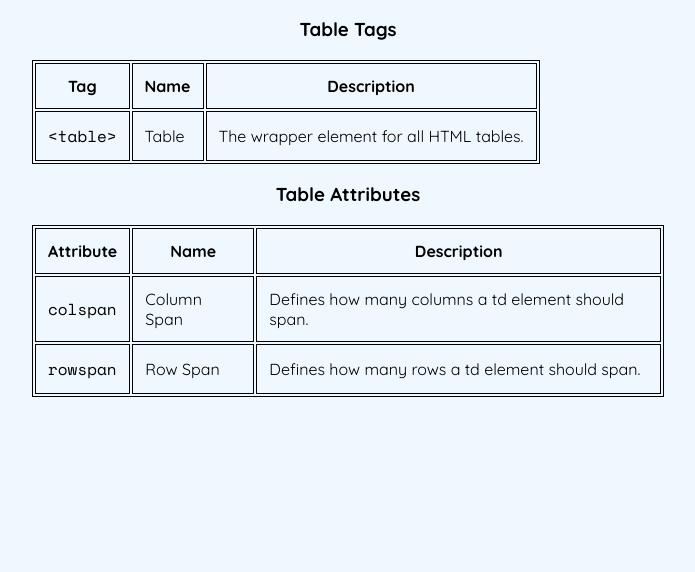
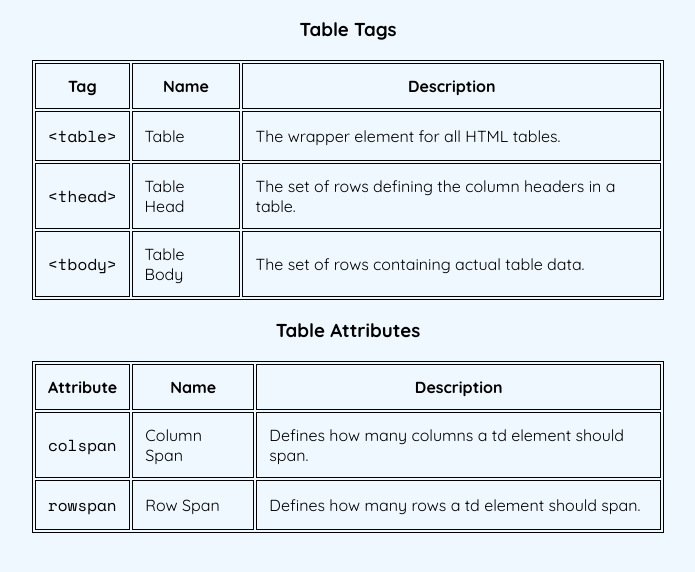
Before and after one commit to jezsej/cheat-sheet, a plain HTML site: page index.html in a window 1280 px wide. Shown: the part 116-688 px from the top of the page, without its empty margins (292-987 px from the left). Drawn offline with nearby package versions, Linux system fonts and the light colour scheme.

Commit message:
Added tbody and thead row

```diff
--- a/index.html
+++ b/index.html
@@ -38,6 +38,28 @@
                             </td>
                             <td>
                                 The wrapper element for all HTML tables.
+                            </td>
+                        </tr>
+                        <tr>
+                            <td class="tags">
+                                &lt;thead&gt;
+                            </td>
+                            <td>
+                                Table Head
+                            </td>
+                            <td>
+                                The set of rows defining the column headers in a table.
+                            </td>
+                        </tr>
+                        <tr>
+                            <td class="tags">
+                                &lt;tbody&gt;
+                            </td>
+                            <td>
+                                Table Body
+                            </td>
+                            <td>
+                                The set of rows containing actual table data.
                             </td>
                         </tr>
                     </tbody>
```
